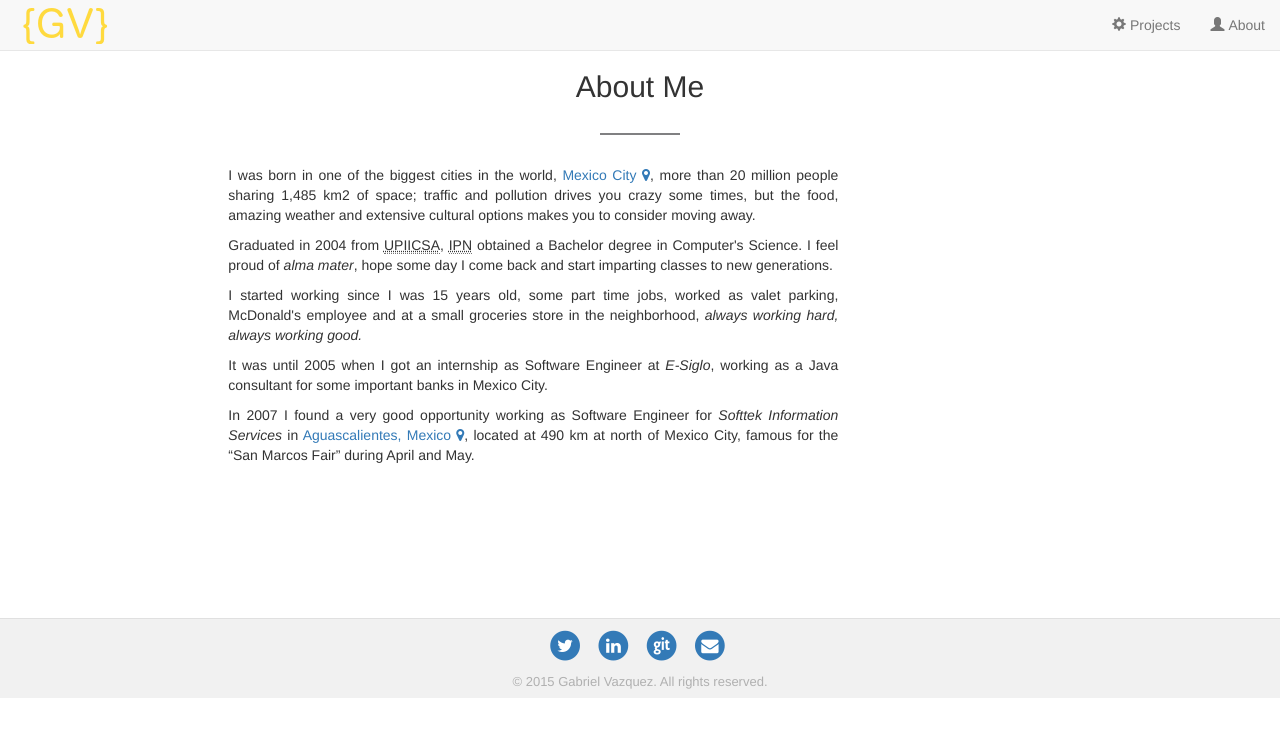
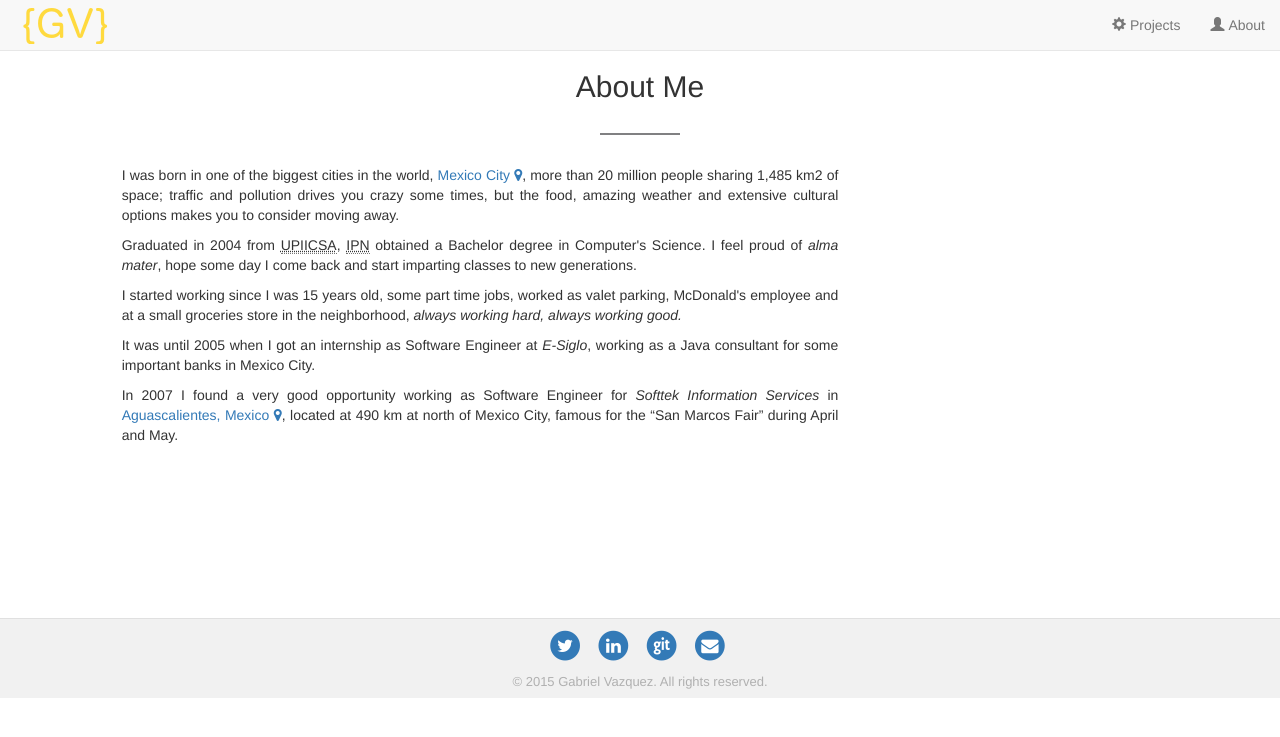
Before and after one commit to gvazq82/gvazq82.github.io, a Jekyll site: the page built from about.html, in a window 1280 px wide. Shown: the top 737 px of the page. Built offline with Jekyll 4.4.1, drawn with Linux system fonts in a browser that asks for light colours; nearby versions of some CDN libraries; Markdown is read by kramdown in place of the engine named in the settings.

Commit message:
Fix layout

```diff
--- a/about.html
+++ b/about.html
@@ -7,7 +7,7 @@ title: About
 		<h2>About Me</h2>
 		<div class="divider"></div>
 		<section class="row about">
-			<div class="col-md-offset-2 col-sm-offset-3 col-md-6 col-sm-6">
+			<div class="col-md-offset-1 col-sm-offset-3 col-md-7 col-sm-6">
 				<p>I was born in one of the biggest cities in the world, <a target="blank" href="http://en.wikipedia.org/wiki/Mexico_City" title="Mexico City">Mexico
 					City</a>&nbsp;<a href="https://www.google.com/maps/place/Ciudad+de+M%C3%A9xico,+D.F.,+M%C3%A9xico/@19.3907336,-99.1436126,11z/data=!3m1!4b1!4m2!3m1!1s0x85ce0026db097507:0x54061076265ee841" target="_blank"><i class="fa fa-map-marker"></i></a>,
 					more than 20 million people sharing 1,485 km2 of space; traffic and pollution drives you crazy some
```
Also changed, not shown: 1 other file.
